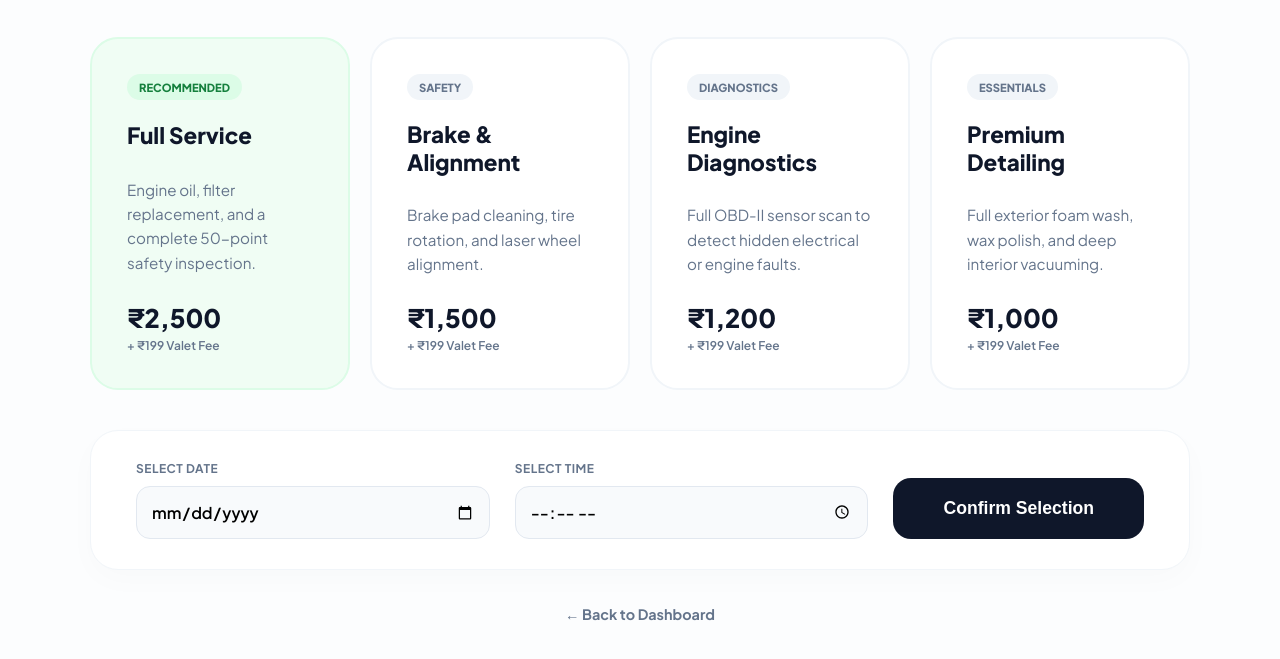
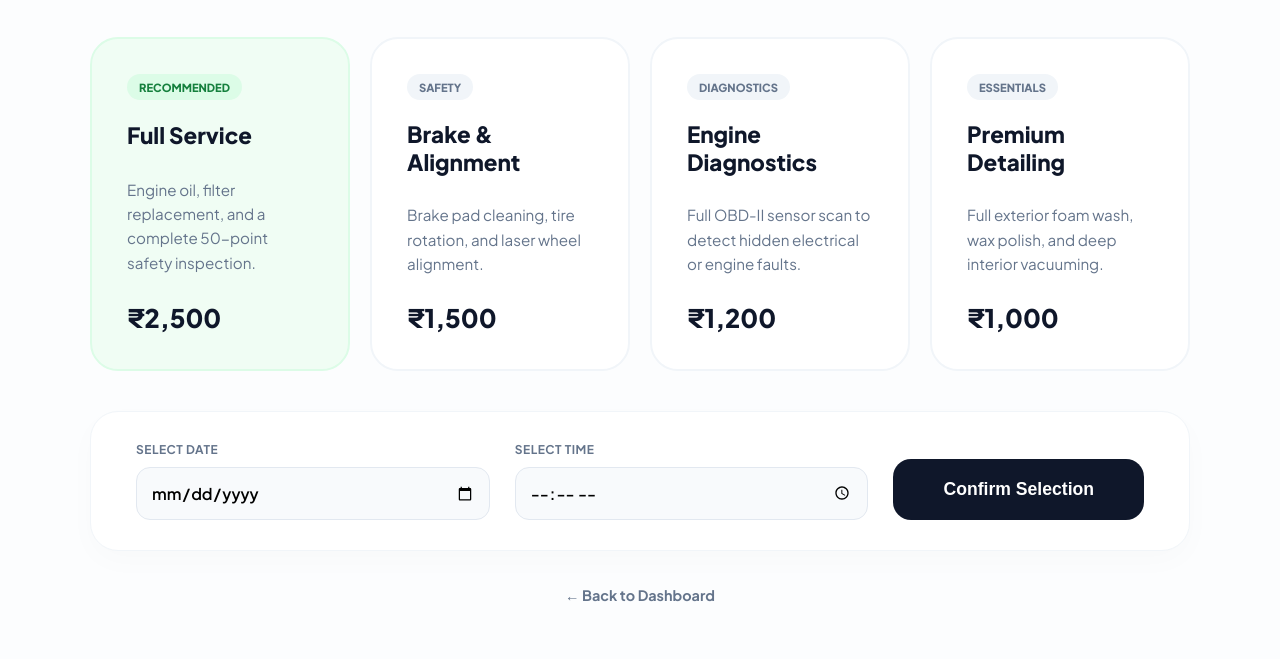
Before and after one commit to chetana-25/mechroute, a plain HTML site: page pages/booking.html in a window 1280 px wide. Shown: the part 145-804 px from the top of the page. Drawn offline with Linux system fonts and the light colour scheme.

```diff
--- a/pages/booking.html
+++ b/pages/booking.html
@@ -126,7 +126,6 @@
             <p>Engine oil, filter replacement, and a complete 50-point safety inspection.</p>
             <div class="price-container">
                 <div class="price">₹2,500</div>
-                <div class="fee-hint">+ ₹199 Valet Fee</div>
             </div>
         </div>
 
@@ -136,7 +135,6 @@
             <p>Brake pad cleaning, tire rotation, and laser wheel alignment.</p>
             <div class="price-container">
                 <div class="price">₹1,500</div>
-                <div class="fee-hint">+ ₹199 Valet Fee</div>
             </div>
         </div>
 
@@ -146,7 +144,6 @@
             <p>Full OBD-II sensor scan to detect hidden electrical or engine faults.</p>
             <div class="price-container">
                 <div class="price">₹1,200</div>
-                <div class="fee-hint">+ ₹199 Valet Fee</div>
             </div>
         </div>
 
@@ -156,7 +153,6 @@
             <p>Full exterior foam wash, wax polish, and deep interior vacuuming.</p>
             <div class="price-container">
                 <div class="price">₹1,000</div>
-                <div class="fee-hint">+ ₹199 Valet Fee</div>
             </div>
         </div>
     </div>
```
